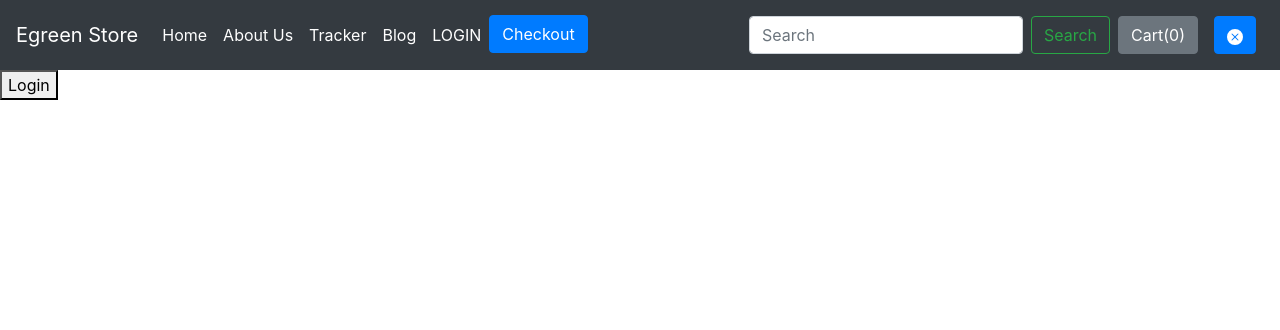
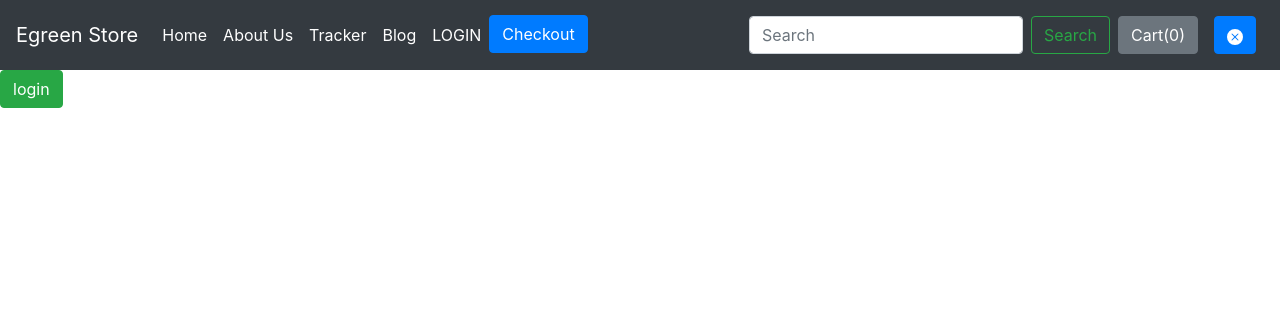
Before and after one commit to vishnu-trace/eGreen-Store, a Django app: page /login/ in a window 1280 px wide. Shown: the top 330 px of the page. Run offline with Django 3.2, Linux system fonts and the light colour scheme; some libraries are stand-ins or nearby versions.

Commit message:
fixed typos -1

```diff
--- a/shop/templates/shop/login.html
+++ b/shop/templates/shop/login.html
@@ -1,98 +1,12 @@
 {% extends 'shop/basic.html' %}
 
 {% block title%} Register - Egreen Store{% endblock %}
-{% block css %}
-/* The Modal (background) */
-.modal {
-  display: none; /* Hidden by default */
-  position: fixed; /* Stay in place */
-  z-index: 1; /* Sit on top */
-  left: 0;
-  top: 0;
-  width: 100%; /* Full width */
-  height: 100%; /* Full height */
-  overflow: auto; /* Enable scroll if needed */
-  background-color: rgb(0,0,0); /* Fallback color */
-  background-color: rgba(0,0,0,0.4); /* Black w/ opacity */
-  padding-top: 60px;
-}
-
-/* Modal Content/Box */
-.modal-content {
-  background-color: #fefefe;
-  margin: 5px auto; /* 15% from the top and centered */
-  border: 1px solid #888;
-  width: 80%; /* Could be more or less, depending on screen size */
-}
-
-/* The Close Button */
-.close {
-  /* Position it in the top right corner outside of the modal */
-  position: absolute;
-  right: 25px;
-  top: 0;
-  color: #000;
-  font-size: 35px;
-  font-weight: bold;
-}
-
-/* Close button on hover */
-.close:hover,
-.close:focus {
-  color: red;
-  cursor: pointer;
-}
-
-/* Add Zoom Animation */
-.animate {
-  -webkit-animation: animatezoom 0.6s;
-  animation: animatezoom 0.6s
-}
-
-@-webkit-keyframes animatezoom {
-  from {-webkit-transform: scale(0)}
-  to {-webkit-transform: scale(1)}
-}
-
-@keyframes animatezoom {
-  from {transform: scale(0)}
-  to {transform: scale(1)}
-}
-{% endblock %}
 {% block body %}
-<!-- Button to open the modal login form -->
-<button onclick="document.getElementById('id01').style.display='block'">Login</button>
-
-<!-- The Modal -->
-<div id="id01" class="modal">
-  <span onclick="document.getElementById('id01').style.display='none'"
-class="close" title="Close Modal">&times;</span>
-
-  <!-- Modal Content -->
-  <form class="modal-content animate" action="/action_page.php">
-    <div class="imgcontainer">
-      <img src="img_avatar2.png" alt="Avatar" class="avatar">
-    </div>
-
-    <div class="container">
-      <label for="uname"><b>Username</b></label>
-      <input type="text" placeholder="Enter Username" name="uname" required>
-
-      <label for="psw"><b>Password</b></label>
-      <input type="password" placeholder="Enter Password" name="psw" required>
-
-      <button type="submit">Login</button>
-      <label>
-        <input type="checkbox" checked="checked" name="remember"> Remember me
-      </label>
-    </div>
-
-    <div class="container" style="background-color:#f1f1f1">
-      <button type="button" onclick="document.getElementById('id01').style.display='none'" class="cancelbtn">Cancel</button>
-      <span class="psw">Forgot <a href="#">password?</a></span>
-    </div>
-  </form>
-</div>
+<form method="POST" class="form-group">
+        {% csrf_token %}
+        {{ form.as_p }}
+        <button type="submit" class="btn btn-success">login</button>
+    </form>
 {% endblock %}
 {% block js %}
 <script>
```
